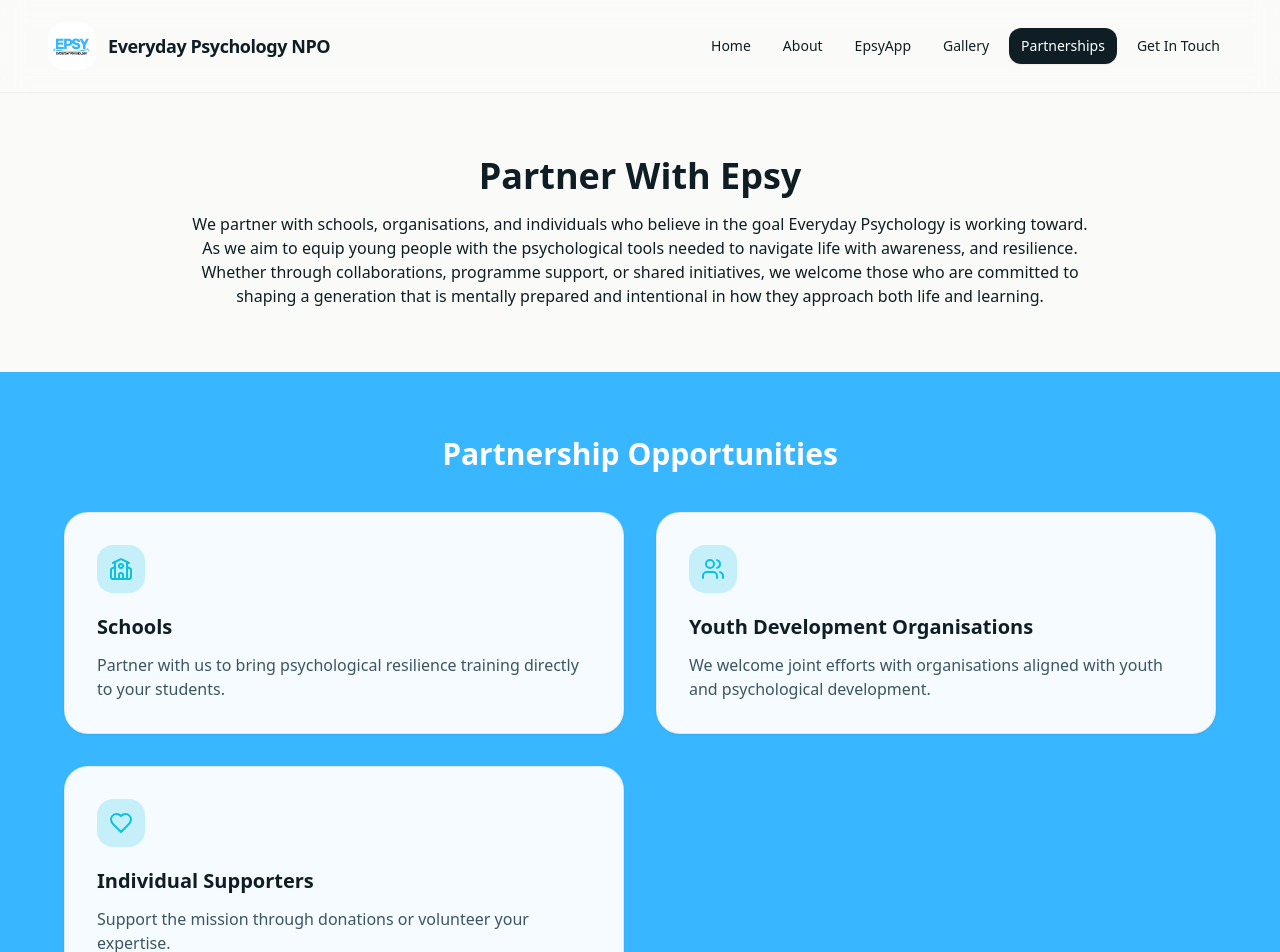
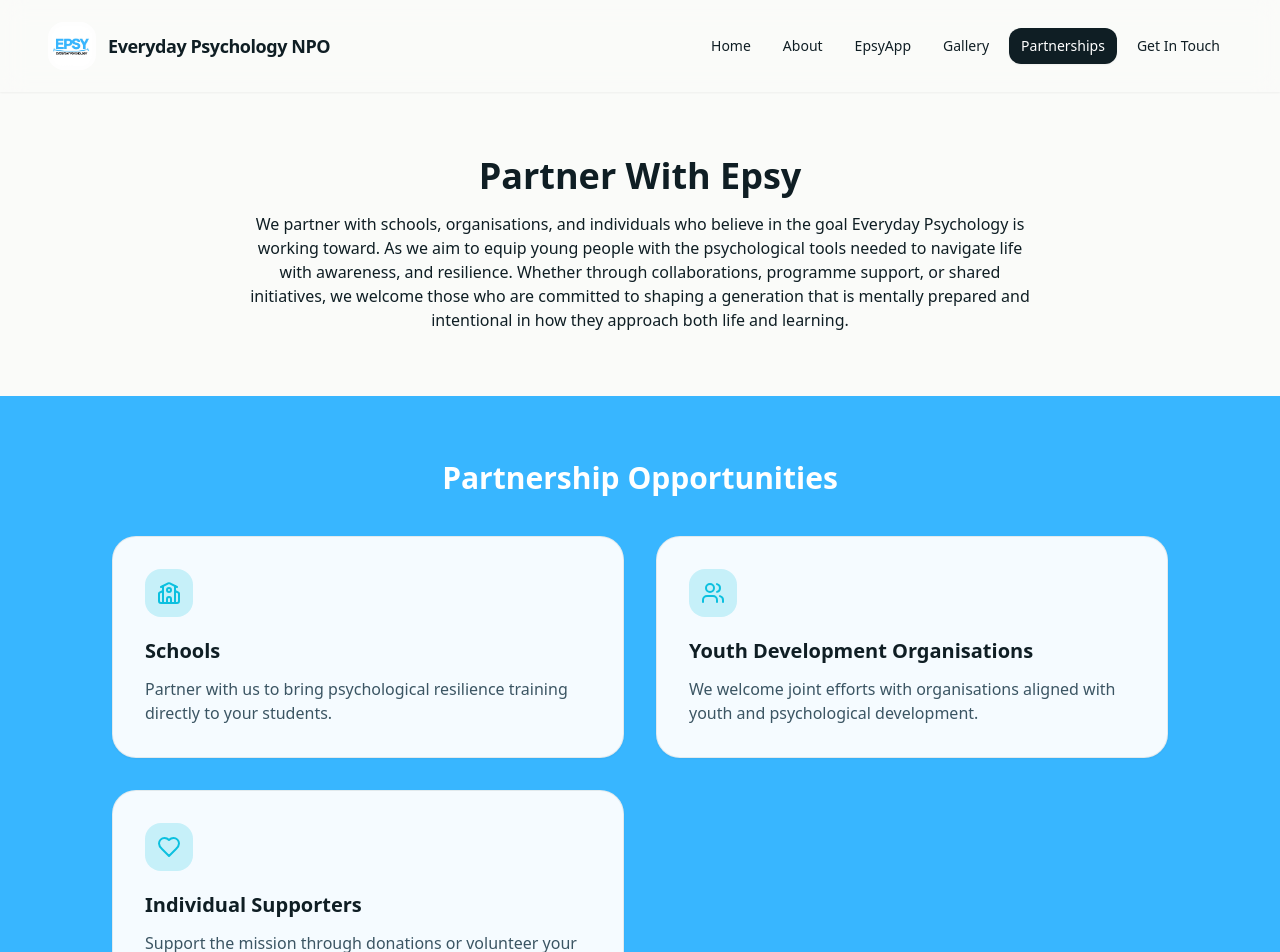
Before and after one commit to jonathanayabulela35-lang/Epsy-website, a React (Vite) app: page /partnerships in a window 1280 px wide. Shown: the top 952 px of the page. Built offline with nearby package versions, Linux system fonts and the light colour scheme.

Commit message:
fix partnership page content and card spacing

```diff
--- a/src/pages/Partnerships.jsx
+++ b/src/pages/Partnerships.jsx
@@ -74,7 +74,7 @@
               className="py-16 relative"
               style={{ backgroundColor: "var(--epsy-off-white)" }}
             >
-              <div className="max-w-4xl mx-auto text-center">
+              <div className="max-w-4xl mx-auto px-6 lg:px-12 text-center">
                 <h1 className="text-4xl font-bold">
                   {section.data.header_title}
                 </h1>
@@ -93,7 +93,7 @@
                 backgroundColor: isBlue ? "#38B6FF" : "white",
               }}
             >
-              <div className="max-w-6xl mx-auto">
+              <div className="max-w-6xl mx-auto px-6 lg:px-12">
                 <h2
                   className="text-3xl text-center font-bold mb-10"
                   style={{
```
